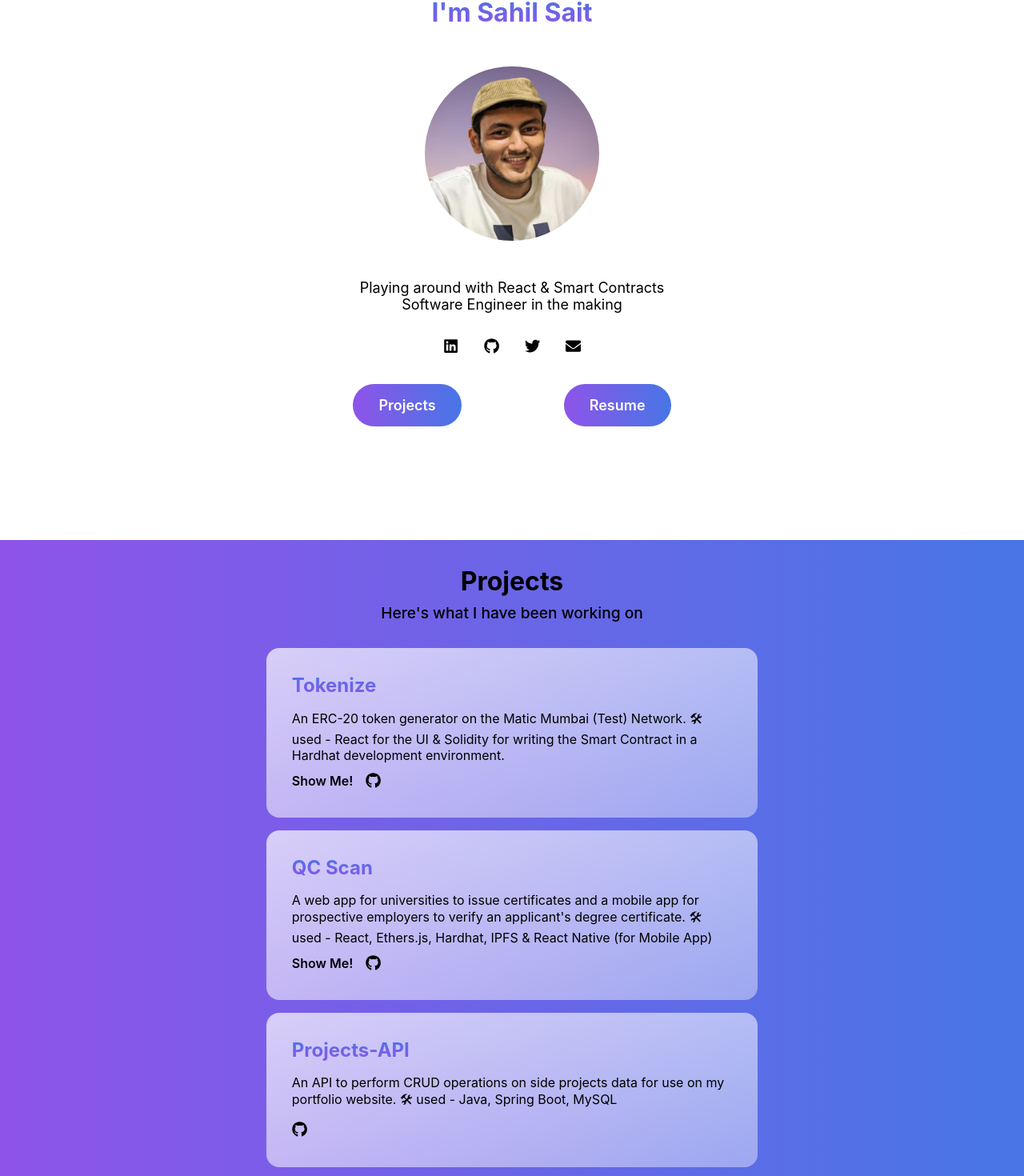
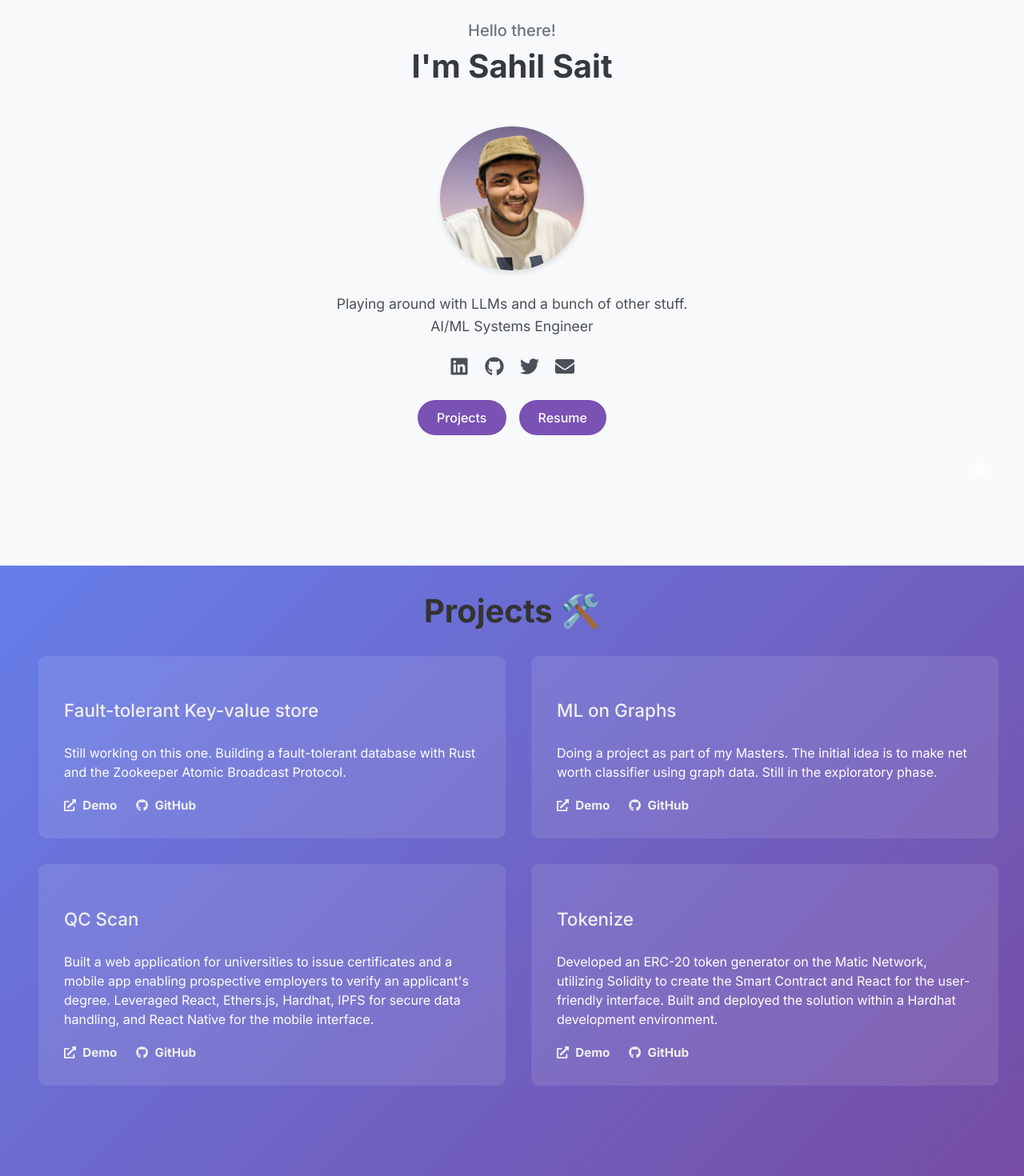
Before and after one commit to sahilsait/sahilsite, a React (Vite) app: page / in a window 1280 px wide. Shown: the part 157-1627 px from the top of the page at 80% size. Built offline with nearby package versions, Linux system fonts and the light colour scheme.

Commit message:
an update

```diff
--- a/src/App.css
+++ b/src/App.css
@@ -1,67 +1,111 @@
-* {
+@import url('https://fonts.googleapis.com/css2?family=Inter:wght@400;500;700&display=swap');
+
+body {
+  font-family: 'Inter', sans-serif;
+  margin: 0;
+  padding: 0;
   box-sizing: border-box;
-    padding: 0;
-    margin: 0;
 }
 
 .home {
-    text-align: center;
   display: flex;
   flex-direction: column;
   align-items: center;
   justify-content: center;
   min-height: 100vh;
+  padding: 2rem;
+  background-color: #f8f9fa;
 }
 
-.home h1 {
-background: -webkit-linear-gradient( #4776E6, #8E54E9);
-  -webkit-background-clip: text;
-  -webkit-text-fill-color: transparent;
+.header {
+  text-align: center;
+  margin-bottom: 1.5rem;
+}
+
+h3 {
+  font-weight: 500;
+  font-size: 1.25rem;
+  color: #6c757d;
+  margin-bottom: 0.5rem;
+}
+
+h1 {
+  font-size: 2.5rem;
+  color: #343a40;
+  margin-top: 0;
+}
+
+.image-container {
+  margin-bottom: 1.5rem;
 }
 
 .photo {
-    margin-top: 2rem;
-    margin-bottom: 2rem;
-    padding: 1rem;
-    vertical-align: middle;
-    width: 250px;
-    height: 250px;
+  width: 180px;
+  height: 180px;
   border-radius: 50%;
-}
-
-.avatar {
-    height: 200px;
-    width: 200px;
-    background-color: #bbb;
-    border-radius: 50%;
-    display: inline-block;
+  object-fit: cover;
+  box-shadow: 0 4px 6px rgba(0, 0, 0, 0.1);
 }
 
 .bio {
-    margin-bottom: 2rem;
-    font-size: large;
+  text-align: center;
+  font-size: 1.1rem;
+  color: #495057;
+  margin-bottom: 1.5rem;
+  line-height: 1.6;
 }
 
 .social-networks {
-    margin-bottom: 3rem;
+  display: flex;
+  justify-content: center;
+  gap: 1.25rem;
+  margin-bottom: 1.5rem;
 }
 
 .social-networks a {
-    margin-right: 1rem;
-    margin-left: 1rem;
-    font-size: larger;
-    color: black;
+  color: #495057;
+  font-size: 1.5rem;
+  transition: color 0.3s ease;
+}
+
+.social-networks a:hover {
+  color: #7952b3;
+}
+
+.buttons {
+  display: flex;
+  gap: 1rem;
 }
 
 .btn {
+  padding: 0.75rem 1.5rem;
+  background-color: #7952b3;
+  color: white;
   text-decoration: none;
-    margin-right: 4rem;
-    margin-left: 4rem;
-    font-size: large;
-    font-weight: 600;
-    padding:16px 32px;
-    text-align: center;
-    color: white;
-    background-image: linear-gradient(to left, #4776E6,#8E54E9);
-    border-radius: 30px;
+  border-radius: 25px;
+  font-weight: 500;
+  transition: background-color 0.3s ease;
 }
+
+.btn:hover {
+  background-color: #614092;
+}
+
+@media (max-width: 768px) {
+  .home {
+    padding: 1rem;
+  }
+
+  h1 {
+    font-size: 2rem;
+  }
+
+  .photo {
+    width: 150px;
+    height: 150px;
+  }
+
+  .bio {
+    font-size: 1rem;
+  }
+}
--- a/src/App.jsx
+++ b/src/App.jsx
@@ -1,43 +1,42 @@
+import React from 'react';
 import './App.css';
-import {FaTwitter, FaGithub, FaLinkedin, FaEnvelope} from "react-icons/fa";
+import { FaTwitter, FaGithub, FaLinkedin, FaEnvelope } from "react-icons/fa";
 import Projects from './projects';
 import dp from "./dp.png";
-import {HashLink as Link} from "react-router-hash-link";
+import { HashLink as Link } from "react-router-hash-link";
 
 function App() {
   return (
     <>
       <div className='home' id='home'>
-      <div>
-        <h3 style={{fontWeight: "500"}}>Hello there!</h3>
-        <h1 style={{paddingTop: "0.25rem"}}>I'm Sahil Sait</h1>
+        <div className='header'>
+          <h3>Hello there!</h3>
+          <h1>I'm Sahil Sait</h1>
         </div>
-      <div >
-        <img className='photo' src={dp} alt='👑'/>
+        <div className='image-container'>
+          <img className='photo' src={dp} alt='Sahil Sait' />
         </div>
         <div className='bio'>
-        Playing around with React & Smart Contracts
+          Playing around with LLMs and a bunch of other stuff.
           <br />
-        Software Engineer in the making
+          AI/ML Systems Engineer
         </div>
         <div className='social-networks'>
-        <a href='https://www.linkedin.com/in/sahilsait/' target="_blank" noopener noreferrer><FaLinkedin /></a>
-        <a href='https://github.com/sahilsait' target="_blank" noopener noreferrer><FaGithub /></a>
-        <a href='https://twitter.com/sahilsaitn' target="_blank" noopener noreferrer><FaTwitter/></a>
-        <a href="mailto:sahilsaitofficial@gmail.com">
-          <FaEnvelope />
-        </a>
+          <a href='https://www.linkedin.com/in/sahilsait/' target="_blank" rel="noopener noreferrer"><FaLinkedin /></a>
+          <a href='https://github.com/sahilsait' target="_blank" rel="noopener noreferrer"><FaGithub /></a>
+          <a href='https://twitter.com/sahilsaitn' target="_blank" rel="noopener noreferrer"><FaTwitter /></a>
+          <a href="mailto:sahilsaitn@gmail.com"><FaEnvelope /></a>
         </div>
         <div className='buttons'>
-        <Link className='btn' to='#projects'  smooth>Projects</Link>
-        <a className='btn' href='https://drive.google.com/file/d/1uM95blu1PTWI08KkIqBdbfJFB-AjiEzk/view?usp=sharing' target="_blank" noopener noreferrer>Resume</a>
+          <Link className='btn' to='#projects' smooth>Projects</Link>
+          <a className='btn' href='https://drive.google.com/file/d/1aiJcjkXadgmWareg20geUcov0f2tq8Xp/view?usp=sharing' target="_blank" rel="noopener noreferrer">Resume</a>
         </div>
       </div>
       <div id='projects'>
         <Projects />
       </div>
     </>
-  )
+  );
 }
 
-export default App
+export default App;
--- a/src/projectData.js
+++ b/src/projectData.js
@@ -1,24 +1,27 @@
 const projectData = [
   {
-    name: "Tokenize",
-    link: "https://tokenize-sahilsait.netlify.app/",
-    github: "https://github.com/sahilsait/tokenize",
+    name: "Fault-tolerant Key-value store",
     description:
-      "An ERC-20 token generator on the Matic Mumbai (Test) Network. 🛠 used - React for the UI & Solidity for writing the Smart Contract in a Hardhat development environment.",
+      "Still working on this one. Building a fault-tolerant database with Rust and the Zookeeper Atomic Broadcast Protocol.",
+  },
+  {
+    name: "ML on Graphs",
+    description:
+      "Doing a project as part of my Masters. The initial idea is to make net worth classifier using graph data. Still in the exploratory phase.",
   },
   {
     name: "QC Scan",
     link: "https://cvs-admin.netlify.app/",
     github: "https://github.com/sahilsait/cvs-admin",
     description:
-      "A web app for universities to issue certificates and a mobile app for prospective employers to verify an applicant's degree certificate. 🛠 used - React, Ethers.js, Hardhat, IPFS & React Native (for Mobile App)",
+      "Built a web application for universities to issue certificates and a mobile app enabling prospective employers to verify an applicant's degree. Leveraged React, Ethers.js, Hardhat, IPFS for secure data handling, and React Native for the mobile interface.",
   },
   {
-    name: "Projects-API",
-    github: "https://github.com/sahilsait/projects-api",
-    link: "#",
+    name: "Tokenize",
+    link: "https://tokenize-sahilsait.netlify.app/",
+    github: "https://github.com/sahilsait/tokenize",
     description:
-      "An API to perform CRUD operations on side projects data for use on my portfolio website. 🛠 used - Java, Spring Boot, MySQL",
+      "Developed an ERC-20 token generator on the Matic Network, utilizing Solidity to create the Smart Contract and React for the user-friendly interface. Built and deployed the solution within a Hardhat development environment.",
   },
 ];
 
--- a/src/projects.css
+++ b/src/projects.css
@@ -1,49 +1,108 @@
-.projectPage {
-    margin-top: 2rem;
+ .project-page {
     min-height: 100vh;
+    background: linear-gradient(135deg, #667eea 0%, #764ba2 100%);
+    padding: 2rem;
+    color: white;
     display: flex;
     flex-direction: column;
     align-items: center;
-    background: linear-gradient(to left, #4776E6, #8E54E9);
-}
+    box-sizing: border-box;
+  }
 
-.projects {
-    flex-grow: 1;
-    width: 60%;
+  .project-title {
+    font-size: 2.5rem;
+    text-align: center;
+    margin-bottom: 2rem;
+    color: #333;
+  }
+
+  .projects-grid {
+    display: grid;
+    grid-template-columns: repeat(2, 1fr);
+    gap: 2rem;
+    width: 100%;
+    max-width: 1200px;
+    margin: 0 auto;
+    padding: 0 1rem;
+  }
+
+  .project-card {
+    background-color: rgba(255, 255, 255, 0.1);
+    border-radius: 10px;
+    padding: 2rem;
+    backdrop-filter: blur(5px);
     display: flex;
     flex-direction: column;
+    height: auto;
+    max-height: 320px;
+    overflow-y: auto;
+  }
+
+  .project-name {
+    font-size: 1.4rem;
+    margin-bottom: 0.75rem;
+    color: #f0f0f0;
+  }
+
+  .project-description {
+    margin-bottom: 1.25rem;
+    font-size: 1rem;
+    flex-grow: 1;
+    line-height: 1.5;
+  }
+
+  .project-links {
+    display: flex;
+    gap: 1.5rem;
+  }
+
+  .project-link {
+    display: flex;
     align-items: center;
-    justify-content: space-evenly;
-    border-radius: 1rem;
-    margin-bottom: 1rem;
-}
+    gap: 0.5rem;
+    color: #f0f0f0;
+    text-decoration: none;
+    font-weight: 600;
+    font-size: 0.95rem;
+  }
 
-.project {
-    background: linear-gradient(to right bottom, rgba(255,255,255,0.7), rgba(255,255,255,0.4));
-    margin-bottom: 1rem;
-    width: 80%;
-    border-radius: 1rem;
-    padding: 2rem;
-}
+  .up-button {
+    position: fixed;
+    bottom: 2rem;
+    right: 2rem;
+    background-color: rgba(255, 255, 255, 0.2);
+    border-radius: 50%;
+    padding: 0.75rem;
+    display: flex;
+    justify-content: center;
+    align-items: center;
+  }
 
-.project h3 {
-    font-size: x-large;
-    background: -webkit-linear-gradient( #4776E6, #8E54E9);
-  -webkit-background-clip: text;
-  -webkit-text-fill-color: transparent;
-}
+  .up-button img {
+    width: 24px;
+    height: 24px;
+    transform: rotate(180deg);
+  }
 
-.upBtn {
-    margin-bottom: 1rem;
-}
+  @media (max-width: 768px) {
+    .projects-grid {
+      padding: 0; /* Remove extra padding */
+      gap: 1rem; /* Tighter gap for smaller screens */
+    }
 
-.link-btns {
-    display: flex;
+    .project-card {
+      padding: 1.25rem; /* Adjust padding for smaller screens */
+      min-height: auto; /* Remove height restrictions */
+    }
 
-}
+    .project-name {
+      font-size: 1.2rem;
+    }
 
-@media only screen and (max-width: 768px) {
-    .projects {
-        width: 80%;
+    .project-description {
+      font-size: 0.9rem;
+      margin-bottom: 1rem;
     }
-  }
+
+    .project-link {
+      font-size: 0.85rem;}}
--- a/src/projects.jsx
+++ b/src/projects.jsx
@@ -1,34 +1,47 @@
-import React from 'react'
-import "./projects.css"
-import projectData from "./projectData"
-import triangle from "./triangle.svg"
-import {HashLink as Link} from "react-router-hash-link"
-import {FaGithub} from "react-icons/fa";
+import React from 'react';
+import "./projects.css";
+import projectData from "./projectData";
+import triangle from "./triangle.svg";
+import { HashLink as Link } from "react-router-hash-link";
+import { FaGithub, FaExternalLinkAlt } from "react-icons/fa";
 
 const Projects = () => {
   return (
-    <div className='projectPage'>
-        <h1 style={{marginTop: "2rem"}}>Projects</h1>
-        <p style={{marginTop: "0.5rem", marginBottom: "2rem", fontSize: "larger", fontWeight: "500"}}>Here's what I have been working on</p>
-        <div className='projects'>
-          {projectData.map((project) => {
-            {console.log(project)}
-            return(
-              <div className='project' key={project.name}>
-                <h3 style={{marginBottom: "1rem"}}>{project.name}</h3>
-                <p style={{marginBottom: "0.75rem"}}>{project.description}</p>
-                <div className='link-btns'>
-                  {project.link != "#" && <a style={{textDecoration: "none", color: "black", fontWeight: "600",  marginRight: "1rem"}} href={project.link} target="_blank" noopener noreferrer>Show Me!</a>}
-                  <a style={{fontSize: "larger", color:"black", fontWeight: "600"}} href={project.github} target="_blank" noopener noreferrer><FaGithub /></a>
-                </div>
-              </div>
-            )
-          })}
-        </div>
-        <Link className='upBtn' to='#home' smooth><img src={triangle}/></Link>
+    <div className="project-page">
+      <h1 className="project-title">Projects 🛠️</h1>
+      <div className="projects-grid">
+        {projectData.map((project) => (
+          <div className="project-card" key={project.name}>
+            <h3 className="project-name">{project.name}</h3>
+            <p className="project-description">{project.description}</p>
+            <div className="project-links">
+              {project.link !== "#" && (
+                <a
+                  href={project.link}
+                  target="_blank"
+                  rel="noopener noreferrer"
+                  className="project-link"
+                >
+                  <FaExternalLinkAlt /> Demo
+                </a>
+              )}
+              <a
+                href={project.github}
+                target="_blank"
+                rel="noopener noreferrer"
+                className="project-link"
+              >
+                <FaGithub /> GitHub
+              </a>
+            </div>
+          </div>
+        ))}
+      </div>
+      <Link className="up-button" to="#home" smooth>
+        <img src={triangle} alt="Go to top" />
+      </Link>
     </div>
+  );
+};
 
-  )
-}
-
-export default Projects
+export default Projects;
```
Also changed, not shown: src/triangle.svg. Lines whose indentation alone changed are shown as unchanged.
